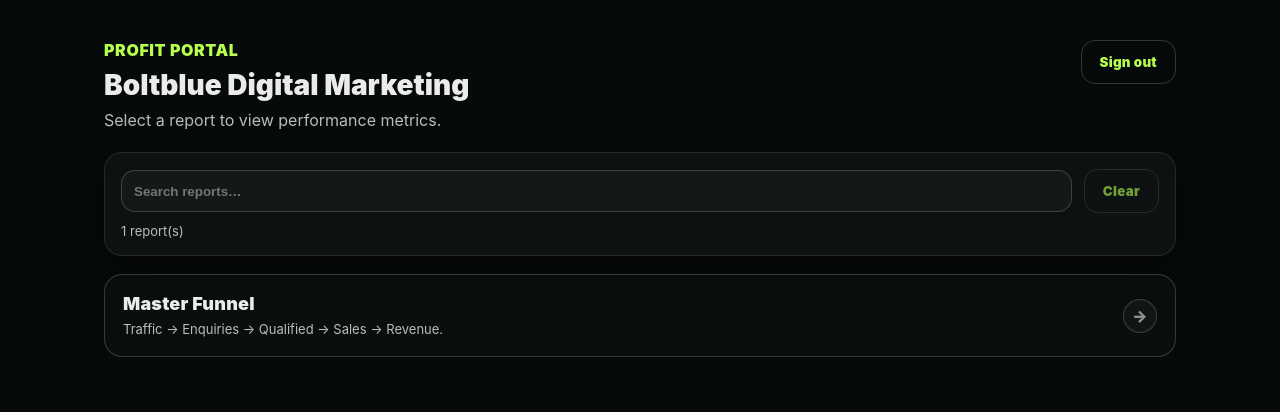
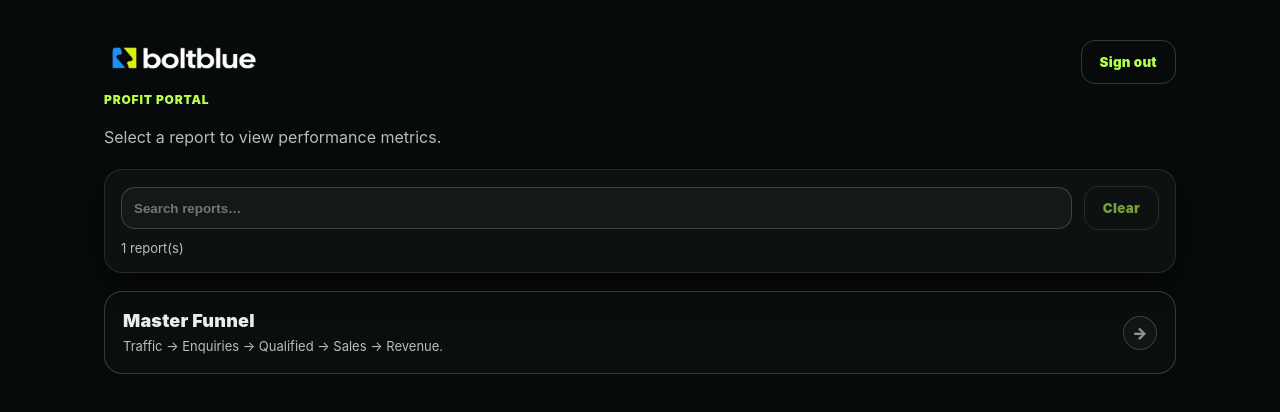
Before and after one commit to ProfitClarity-Systems/boltblue-profit-portal, a Next.js app: page /reports in a window 1280 px wide. Shown: the top 412 px of the page. Built offline with nearby package versions, Linux system fonts and the light colour scheme; no server answers.

Commit message:
Added logo onto pages

```diff
--- a/src/app/reports/page.tsx
+++ b/src/app/reports/page.tsx
@@ -1,5 +1,6 @@
 "use client";
 
+import Image from "next/image";
 import { useMemo, useState } from "react";
 import Link from "next/link";
 import { supabase } from "@/lib/supabase";
@@ -16,7 +17,7 @@ type ReportItem = {
 export default function ReportsPage() {
   const [query, setQuery] = useState("");
 
-  const clientName = "Boltblue Digital Marketing";
+  const clientName = "";
 
   const reports: ReportItem[] = useMemo(
     () => [
@@ -57,11 +58,22 @@ export default function ReportsPage() {
         }}
       >
         <div style={{ flex: 1 }}>
+          <div style={{ marginBottom: 10 }}>
+            <Image
+              src="/boltblue-logo.png"
+              alt="BoltBlue"
+              width={160}
+              height={38}
+              priority
+            />
+          </div>
+
           <div
             style={{
               color: "var(--lime)",
               fontWeight: 900,
-              letterSpacing: 0.6,
+              letterSpacing: 0.8,
+              fontSize: 12,
               marginBottom: 10,
             }}
           >
```
